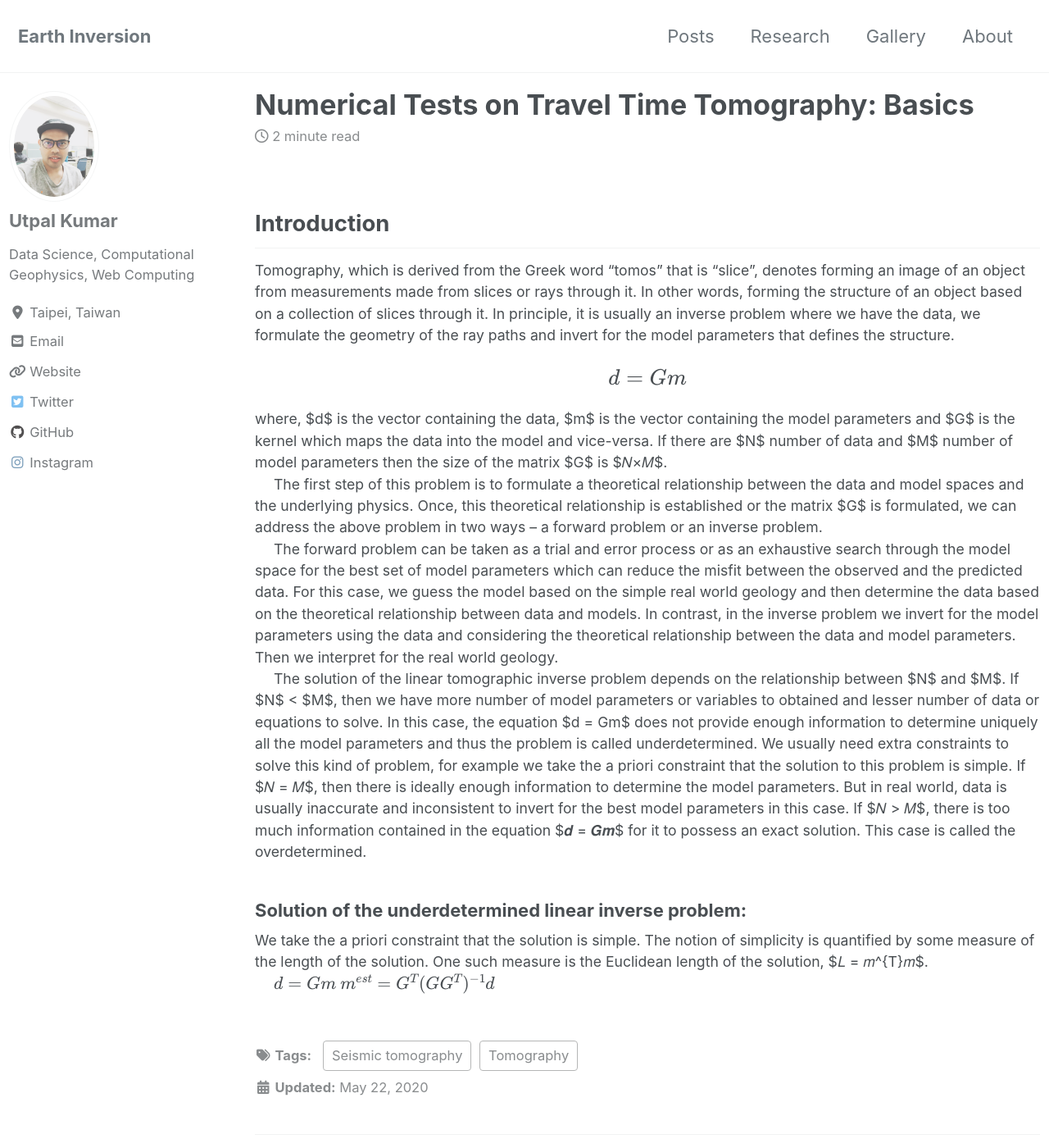
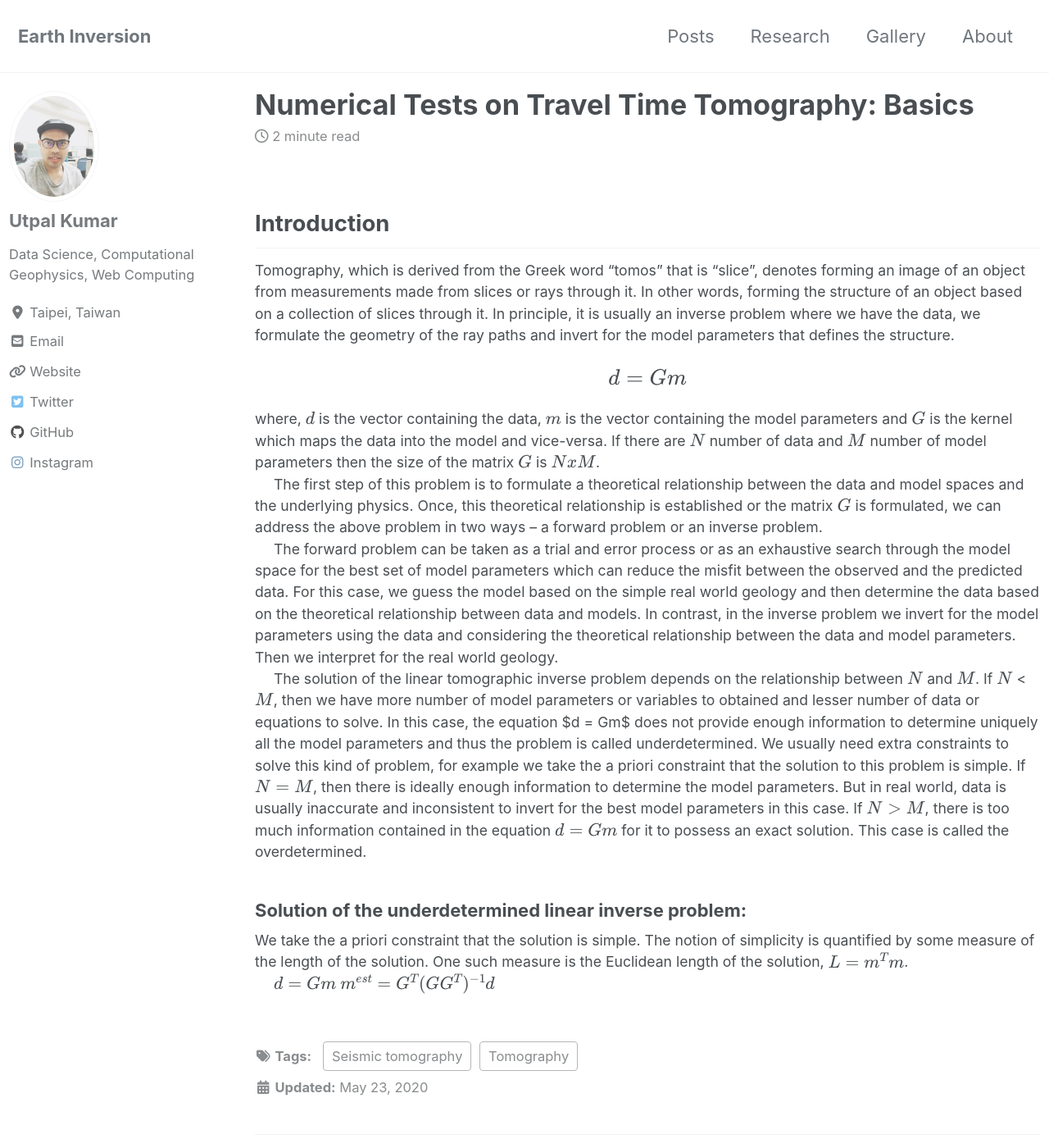
Before and after one commit to apexcodings/earthinversion.github.io, a Jekyll site: the page built from _posts/2020-05-23-numerical-tests-travel-time-tomography.md, in a window 1280 px wide and 1400 px high. Shown: the whole window at 82% size. Built offline with Jekyll 4.4.1, drawn with Linux system fonts in a browser that asks for light colours; cached includes are drawn as plain includes; nearby versions of some CDN libraries; formulas are drawn with MathJax 3; comment, search, counter and statistics services are not loaded.

Commit message:
new post numerical tests tomography inline equations update

```diff
--- a/_posts/2020-05-23-numerical-tests-travel-time-tomography.md
+++ b/_posts/2020-05-23-numerical-tests-travel-time-tomography.md
@@ -1,6 +1,6 @@
 ---
 title: "Numerical Tests on Travel Time Tomography: Basics"
-date: 2020-05-22
+date: 2020-05-23
 tags: [Tomography, Seismic tomography]
 excerpt: "Introduction to the concepts of tomography"
 mathjax: "true"
@@ -14,18 +14,18 @@ In principle, it is usually an inverse problem where we have the data, we formul
 
 $$d = Gm$$
 
-where, $d$ is the vector containing the data, $m$ is the vector containing the model
-parameters and $G$ is the kernel which maps the data into the model and vice-versa. If there are $N$ number of data and $M$ number of model parameters then the size of the matrix $G$ is $𝑁×𝑀$.
+where, \\( d \\) is the vector containing the data, \\( m \\) is the vector containing the model
+parameters and \\( G \\) is the kernel which maps the data into the model and vice-versa. If there are \\( N \\) number of data and \\( M \\) number of model parameters then the size of the matrix \\( G \\) is \\( N x M \\).
 
-The first step of this problem is to formulate a theoretical relationship between the data and model spaces and the underlying physics. Once, this theoretical relationship is established or the matrix $G$ is formulated, we can address the above problem in two ways – a forward problem or an inverse problem.
+The first step of this problem is to formulate a theoretical relationship between the data and model spaces and the underlying physics. Once, this theoretical relationship is established or the matrix \\( G \\) is formulated, we can address the above problem in two ways – a forward problem or an inverse problem.
 
 The forward problem can be taken as a trial and error process or as an exhaustive search through the model space for the best set of model parameters which can reduce the misfit between the observed and the predicted data. For this case, we guess the model based on the simple real world geology and then determine the data based on the theoretical relationship between data and models. In contrast, in the inverse problem we invert for the model parameters using the data and considering the theoretical relationship between the data and model parameters. Then we interpret for the real world geology.
 
 
-The solution of the linear tomographic inverse problem depends on the relationship between $N$ and $M$. If $N$ < $M$, then we have more number of model parameters or variables to obtained and lesser number of data or equations to solve. In this case, the equation $d = Gm$ does not provide enough information to determine uniquely all the model parameters and thus the problem is called underdetermined. We usually need extra constraints to solve this kind of problem, for example we take the a priori constraint that the solution to this problem is simple. If $𝑁 = 𝑀$, then there is ideally enough information to determine the model parameters. But in real world, data is usually inaccurate and inconsistent to invert for the best model parameters in this case. If $𝑁 > 𝑀$, there is too much information contained in the equation $𝒅 = 𝑮𝒎$ for it to possess an exact solution. This case is called the overdetermined.
+The solution of the linear tomographic inverse problem depends on the relationship between \\( N \\) and \\( M \\). If \\( N \\) < \\( M \\), then we have more number of model parameters or variables to obtained and lesser number of data or equations to solve. In this case, the equation $d = Gm$ does not provide enough information to determine uniquely all the model parameters and thus the problem is called underdetermined. We usually need extra constraints to solve this kind of problem, for example we take the a priori constraint that the solution to this problem is simple. If \\( N = M \\), then there is ideally enough information to determine the model parameters. But in real world, data is usually inaccurate and inconsistent to invert for the best model parameters in this case. If \\( N > M \\), there is too much information contained in the equation \\( d = Gm \\) for it to possess an exact solution. This case is called the overdetermined.
 
 ### Solution of the underdetermined linear inverse problem:
-We take the a priori constraint that the solution is simple. The notion of simplicity is quantified by some measure of the length of the solution. One such measure is the Euclidean length of the solution, $𝐿 = 𝑚^{T}𝑚$.
+We take the a priori constraint that the solution is simple. The notion of simplicity is quantified by some measure of the length of the solution. One such measure is the Euclidean length of the solution, \\( L = m^{T}m \\).
 
 $$d = Gm$$
 $$𝑚^{est} = 𝐺^T(𝐺𝐺^T)^{-1}𝑑$$
```
